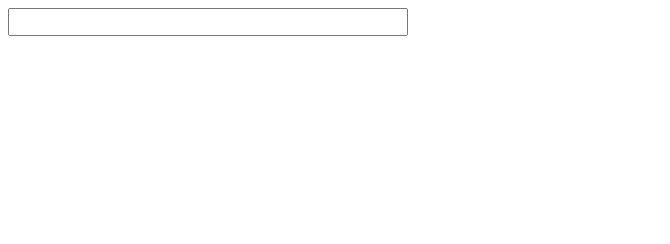
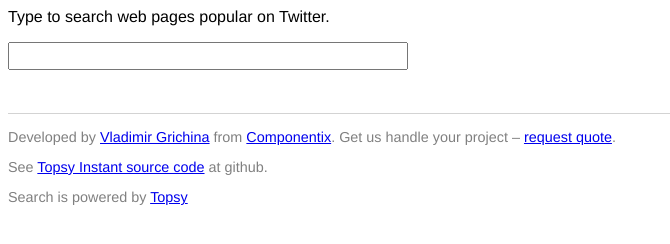
Before and after one commit to vgrichina/topsy_instant, a plain HTML site: page index.html in a window 1280 px wide. Shown: the whole page, without its empty margins (0-670 px from the left). Drawn offline with nearby package versions, Linux system fonts and the light colour scheme.

Commit message:
Added some text notes

```diff
--- a/index.html
+++ b/index.html
@@ -6,6 +6,9 @@
 </head>
 <body>
     <div class="requestForm">
+        <p class="intro">
+            Type to search web pages popular on Twitter.
+        </p>
         <input type="text" id="query">
     </div>
     <div class="searchResults">
@@ -26,6 +29,19 @@
                 </span>
             </div>
         </div>
+    </div>
+    <div class="footer">
+        <p>
+            Developed by <a href="http://github.com/vgrichina">Vladimir Grichina</a> from
+            <a href="http://www.componentix.com/">Componentix</a>.
+            Get us handle your project – <a href="http://www.componentix.com/requestQuote">request quote</a>.
+        </p>
+        <p>
+            See <a href="http://github.com/vgrichina/topsy_instant">Topsy Instant source code</a> at github.
+        </p>
+        <p>
+            Search is powered by <a href="http://topsy.com">Topsy</a>
+        </p>
     </div>
     <script>
         var lastQuery = "";
--- a/main.css
+++ b/main.css
@@ -48,3 +48,10 @@ body {
 .highlight-term {
     font-weight: bold;
 }
+
+.footer {
+    margin-top: 3em;
+    font-size: 0.9em;
+    color: gray;
+    border-top: 1px solid lightgray;
+}
```
